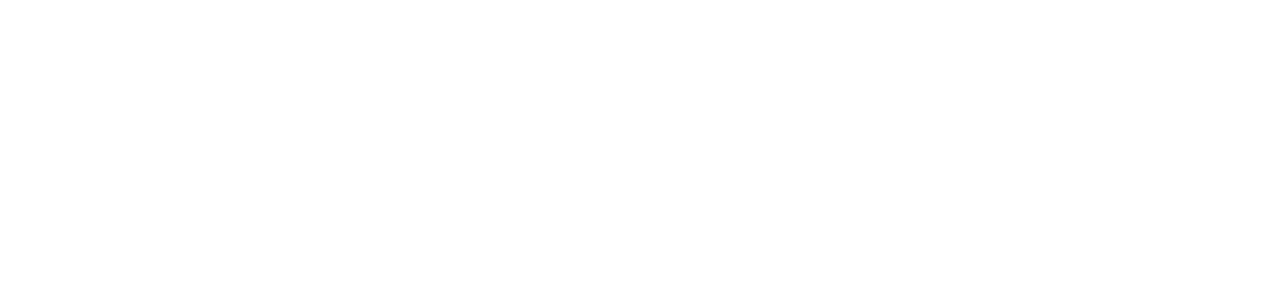
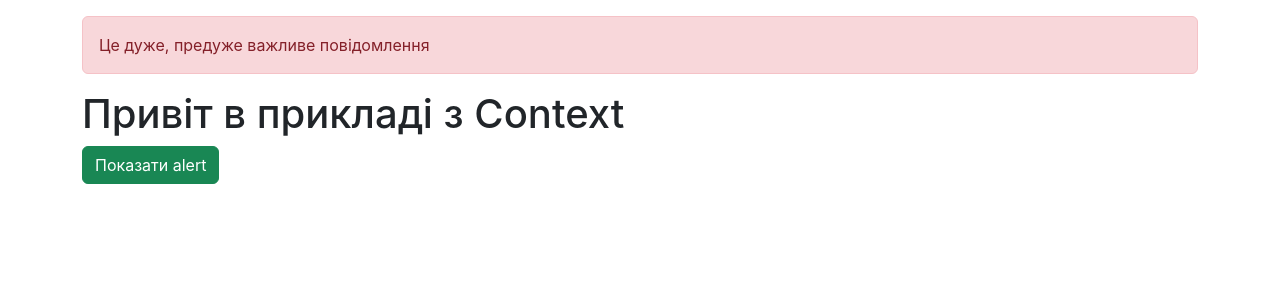
Before and after one commit to IvanSlivenko/LessonsReactJSVladylenMilin, a React (Create React App) app in the folder projects/react-lessons-Hooks/my-app/: page / in a window 1280 px wide. Shown: the top 300 px of the page. Built offline with nearby package versions, Linux system fonts and the light colour scheme.

Commit message:
06-10-2023

```diff
--- /dev/null
+++ b/projects/react-lessons-Hooks/my-app/src/Alert.js
@@ -0,0 +1,10 @@
+import React from "react";
+
+
+export default function Alert() {
+    return (
+        <div className="alert alert-danger">
+            Це дуже, предуже важливе повідомлення
+        </div>
+    )
+}
--- a/projects/react-lessons-Hooks/my-app/src/App.js
+++ b/projects/react-lessons-Hooks/my-app/src/App.js
@@ -1,5 +1,6 @@
 import React from 'react'
-
+import Main from './Main';
+import Alert from './Alert';
 
 
 
@@ -7,8 +8,9 @@
 function App() {
 
   return (
-    <div>
-
+    <div className="container pt-3">
+      <Alert />
+      <Main />
     </div>
   );
 }
--- /dev/null
+++ b/projects/react-lessons-Hooks/my-app/src/Main.js
@@ -0,0 +1,12 @@
+import React from "react";
+
+export default function Main() {
+    return (
+        <>
+            <h1>Привіт в прикладі з Context</h1>
+            <button className="btn btn-success">Показати alert</button>
+
+
+        </>
+    )
+}
```
Also changed, not shown: projects/react-lessons-Hooks/my-app/discription.txt.
